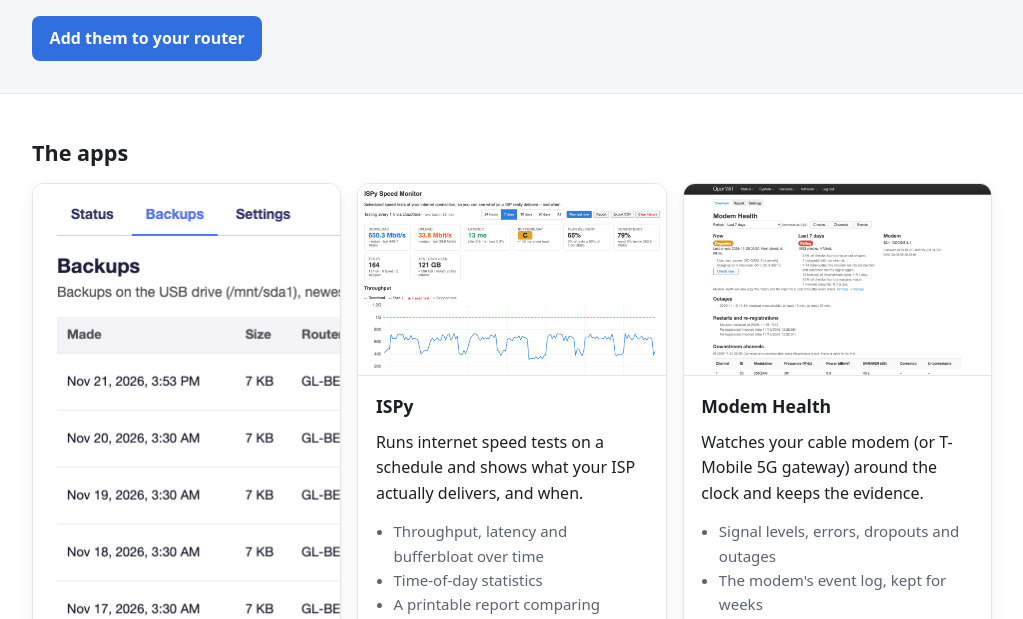
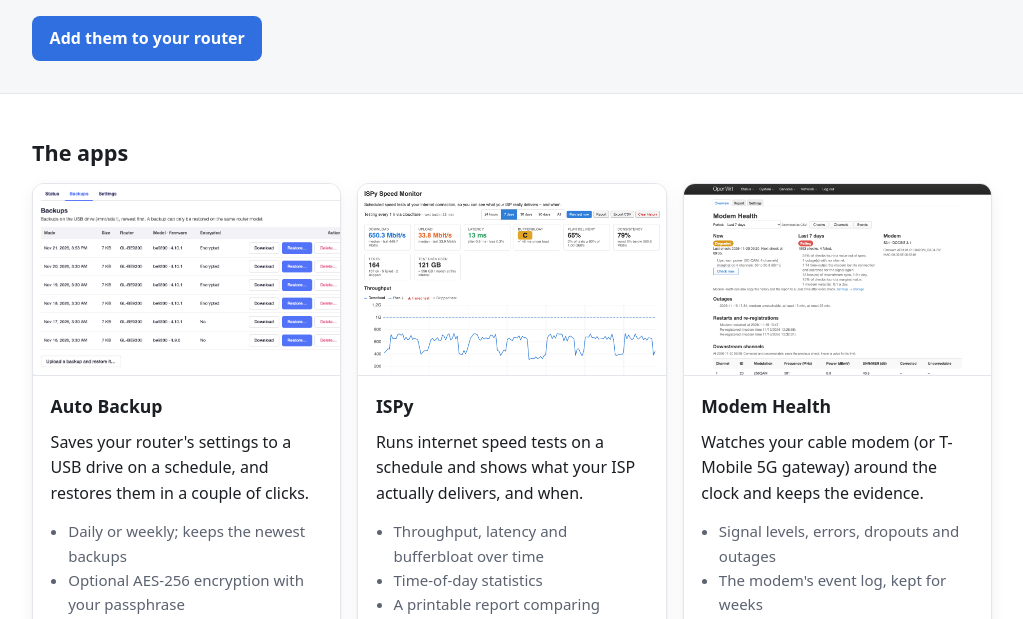
Before and after one commit to chaffed/openwrt-packages, a plain HTML site: page web/index.html in a window 1280 px wide. Shown: the part 181-800 px from the top of the page, without its empty margins (128-1151 px from the left). Drawn offline with Linux system fonts and the light colour scheme.

Commit message:
Site: crop the Auto Backup picture like the others
Co-Authored-By: Claude Opus 5.5 <noreply@anthropic.com>

```diff
--- a/web/index.html
+++ b/web/index.html
@@ -70,7 +70,7 @@ footer { border-top: 1px solid var(--line); margin-top: 3rem; padding: 1.5rem 0
 <h2 id="apps">The apps</h2>
 <div class="apps">
 <article class="app">
-<img src="img/autobackup.png" alt="Auto Backup's list of backups in the GL.iNet admin panel" loading="lazy" width="992" height="590">
+<img src="img/autobackup.png" alt="Auto Backup's list of backups in the GL.iNet admin panel" loading="lazy">
 <div class="body">
 <h3>Auto Backup</h3>
 <p>Saves your router's settings to a USB drive on a schedule, and restores them in a couple of clicks.</p>
```
